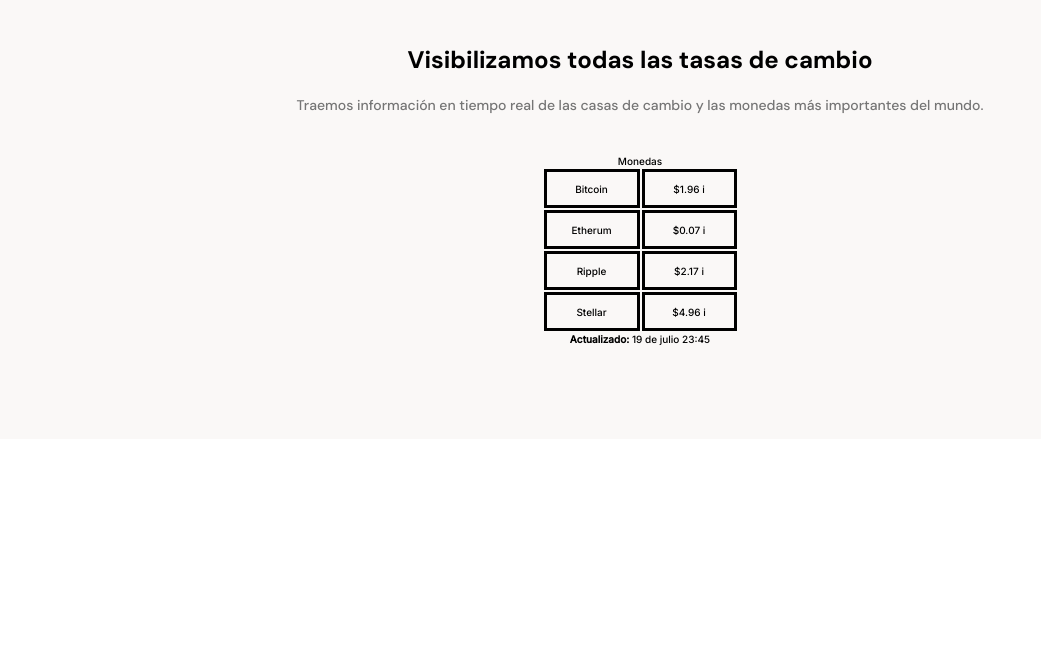
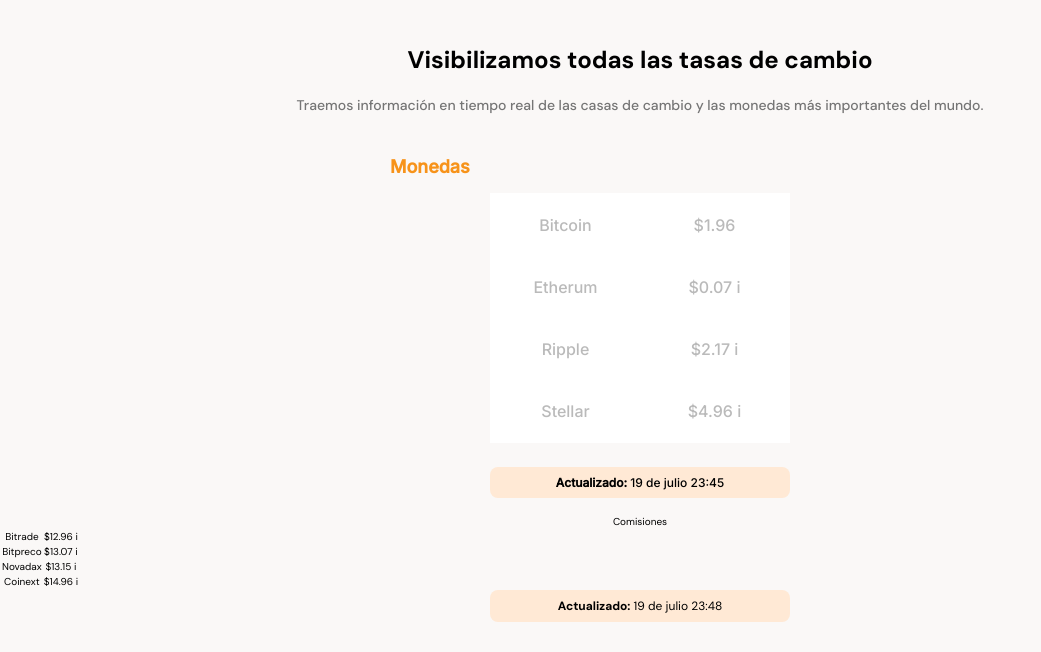
Before and after one commit to veraBytte/CriptoPage, a plain HTML site: page index.html in a window 1280 px wide. Shown: the part 283-935 px from the top of the page, without its empty margins (0-1041 px from the left). Before the commit the page ends 800 px from the top, so only its background shows below. Drawn offline with Linux system fonts and the light colour scheme.

Commit message:
Se finalizo la primera tabla de monedas estilada

```diff
--- a/index.html
+++ b/index.html
@@ -19,7 +19,7 @@
                 <h2>Visibilizamos todas las tasas de cambio</h2>
                 <p>Traemos información en tiempo real de las casas de cambio y las monedas más importantes del mundo.</p>
             </div>
-            <!-- Tabla -->
+            <!-- Tabla Monedas-->
             <section class="main__tables-container">
                 <div class="main-currency__table">
                     <p class="currency-table--tittle">Monedas</p>
@@ -27,7 +27,7 @@
                         <table>
                             <tr>
                                 <td class="table__top-left">Bitcoin</td>
-                                <td class="table__top-right table__right">$1.96 <span>i</span></td>
+                                <td class="table__top-right table__right">$1.96 <span></span></td>
                             </tr>
                             <tr>
                                 <td>Etherum</td>
@@ -49,6 +49,36 @@
                 </div>
                 <div></div>
             </section>
+            <!-- Tabla Comisiones-->
+            <section class="main__tables-comisiones">
+                <div class="main-comisiones__table">
+                    <p class="comisiones-table--tittle">Comisiones</p>
+                    <div class="comisiones-table--container">
+                        <table>
+                            <tr>
+                                <td class="table__top-left">Bitrade</td>
+                                <td class="table__top-right table__right">$12.96 <span>i</span></td>
+                            </tr>
+                            <tr>
+                                <td>Bitpreco</td>
+                                <td class="table__right">$13.07 <span>i</span></td>
+                            </tr>
+                            <tr>
+                                <td>Novadax</td>
+                                <td class="table__right">$13.15 <span>i</span></td>
+                            </tr>
+                            <tr>
+                                <td>Coinext</td>
+                                <td class="table__right">$14.96 <span>i</span></td>
+                            </tr>
+                        </table>
+                    </div>
+                    <div class="currency-table--date">
+                        <p> <b>Actualizado:</b> 19 de julio 23:48</p>
+                    </div>
+                </div>
+                <div></div>
+            </section>
         </section>
         <section></section>
         <section></section>
--- a/style.css
+++ b/style.css
@@ -51,7 +51,8 @@ main{
   width: 200px;
   height: 200px;
   margin: 0 auto;
-  margin-bottom: 50px;background-image: url('/assets/img/Bitcoin.svg');
+  margin-bottom: 50px;
+  background-image: url('/assets/img/Bitcoin.svg');
   background-size: cover;
   background-position: center;
   background-repeat: no-repeat;
@@ -69,20 +70,50 @@ main{
   line-height: 1.6rem;
   color: #757575;
 }
-/*Tabla*/
-.main__tables-container{
-  margin-bottom: 64px;
+/*Tabla Monedas*/
+.main-currency__table{
+  width: 70%;
   min-width: 235px;
-}
-.main-currency__table{
+  max-width: 500px;
+  height: 360px;
+  margin: 0 auto;
   font-family: var(--second-font);
 }
+.main-currency__table .currency-table--tittle{
+  margin-bottom: 15px;
+  font-size: 1.8rem;
+  font-weight: bold;
+  text-align: left;
+  line-height: 2.3rem;
+  color: var(--color-primary);
+}
 .currency-table--container{
-  width: 197px;
+  min-width: 230px;
+  max-width: 300px;
+  height: 250px;
+  margin: 0 auto 24px;
+
+}
+.currency-table--container table{
+  width: 100%;
+  height: 100%;
+  background-color: var(--just-white);
+
+}
+.currency-table--container td{
+  width: 50%;
+  font-size: 1.6rem;
+  font-weight: 500;
+  line-height: 1.9rem;
+  color: var(--grey);
+}
+.currency-table--date{
+  min-width: 173px;
+  max-width: 300px;
   margin: 0 auto;
+  padding: 8px;
+  font-size: 1.2rem;
+  background-color: var(--color-primary-soft);
+  border-radius: 8px;
 }
-td{
-  border: solid black;
-  width: 101px;
-  height: 39px;
-}
+/*Tabla Comisiones*/
```
